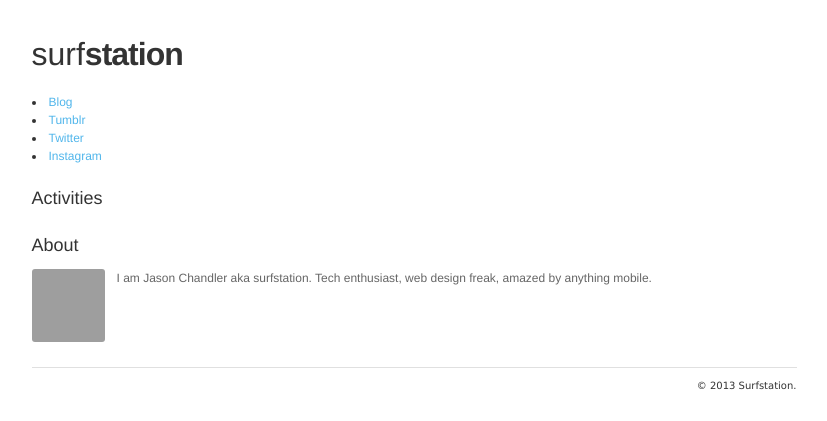
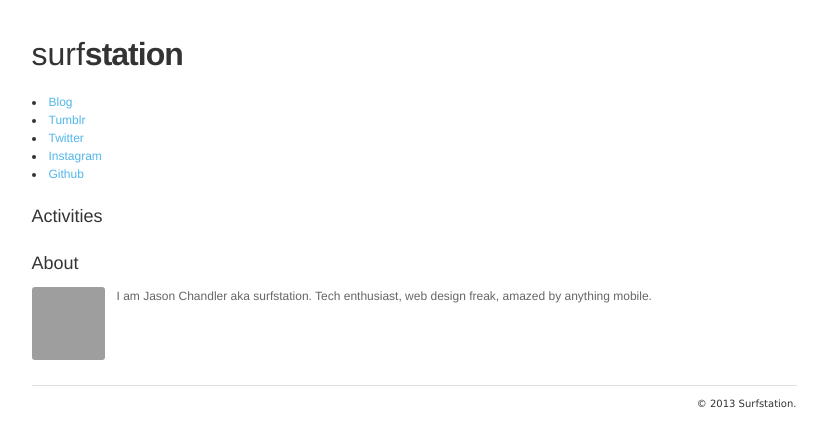
Before and after one commit to surfstationcc/index, a PHP site: page / in a window 1280 px wide. Shown: the top 421 px of the page, without its empty margins (226-1053 px from the left). Run offline with PHP 8.4, Linux system fonts and the light colour scheme; data that the repository does not hold is empty; some libraries are stand-ins or nearby versions; grey boxes are pictures that could not be loaded.

Commit message:
Add Github link

```diff
--- a/index.php
+++ b/index.php
@@ -176,6 +176,7 @@
 			<li><a href="https://twitter.com/jasonchandlr">Twitter</a></li>
 			<li><a href="http://instagram.com/surfstation">Instagram</a></li>
 			<!--<li><a href="https://foursquare.com/jasonchandlr">Foursquare</a></li>-->
+			<li><a href="https://github.com/surfstationcc">Github</a></li>
 		</ul>
 
 <?php
```
